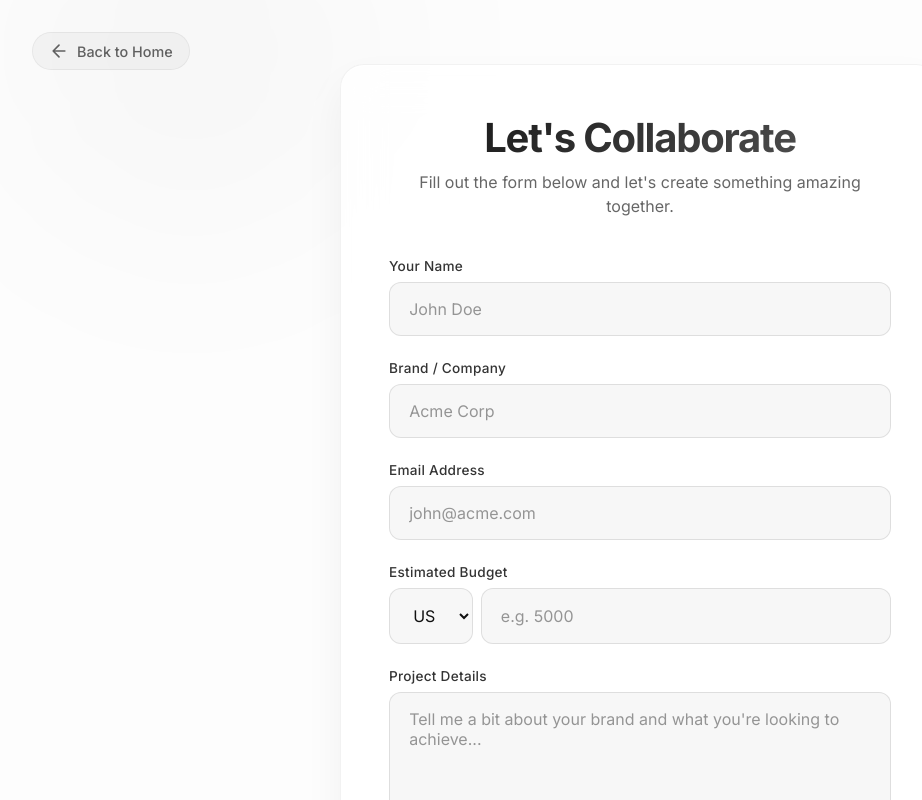
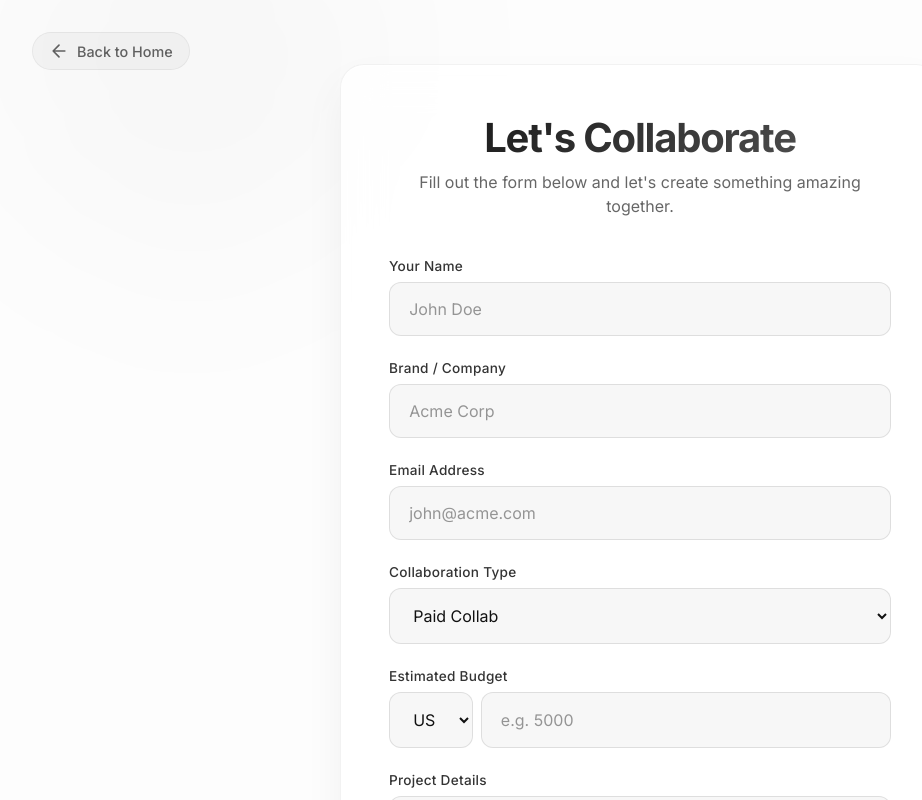
Before and after one commit to shubhankarsahu09/Creator, a Next.js app: page /collab in a window 1280 px wide. Shown: the top 800 px of the page, without its empty margins (0-922 px from the left). Built offline with nearby package versions, Linux system fonts and the light colour scheme.

Commit message:
Add collab type selector and conditionally render budget or product offered

```diff
--- a/src/app/collab/page.tsx
+++ b/src/app/collab/page.tsx
@@ -11,6 +11,7 @@ export default function CollabPage() {
     name: '',
     brand: '',
     email: '',
+    collabType: 'paid',
     budget: '',
     currency: 'USD',
     projectDetails: ''
@@ -102,6 +103,22 @@ export default function CollabPage() {
               </div>
 
               <div className={styles.formGroup}>
+                <label className={styles.label} htmlFor="collabType">Collaboration Type</label>
+                <select
+                  id="collabType"
+                  name="collabType"
+                  className={styles.input}
+                  required
+                  value={formData.collabType}
+                  onChange={handleChange}
+                >
+                  <option value="paid">Paid Collab</option>
+                  <option value="barter">Barter Collab</option>
+                </select>
+              </div>
+
+              {formData.collabType === 'paid' && (
+                <div className={styles.formGroup}>
                   <label className={styles.label} htmlFor="budget">Estimated Budget</label>
                   <div className={styles.budgetInputGroup}>
                     <select
@@ -126,6 +143,23 @@ export default function CollabPage() {
                     />
                   </div>
                 </div>
+              )}
+
+              {formData.collabType === 'barter' && (
+                <div className={styles.formGroup}>
+                  <label className={styles.label} htmlFor="budget">Product / Service Offered</label>
+                  <input
+                    type="text"
+                    id="budget"
+                    name="budget"
+                    className={styles.input}
+                    placeholder="e.g. 1 Year Pro Subscription"
+                    required
+                    value={formData.budget}
+                    onChange={handleChange}
+                  />
+                </div>
+              )}
 
               <div className={styles.formGroup}>
                 <label className={styles.label} htmlFor="projectDetails">Project Details</label>
```
Lines whose indentation alone changed are shown as unchanged.
